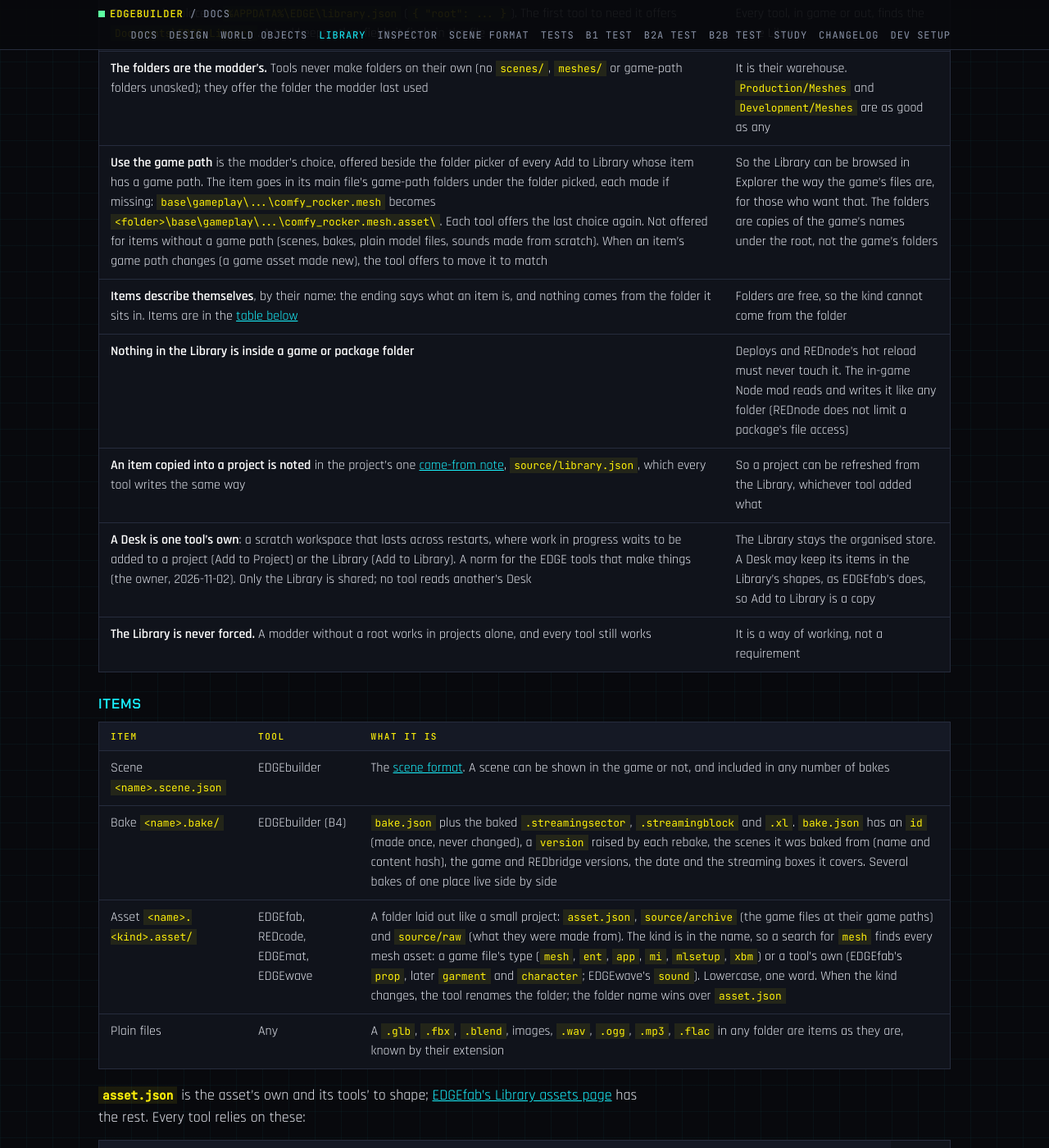
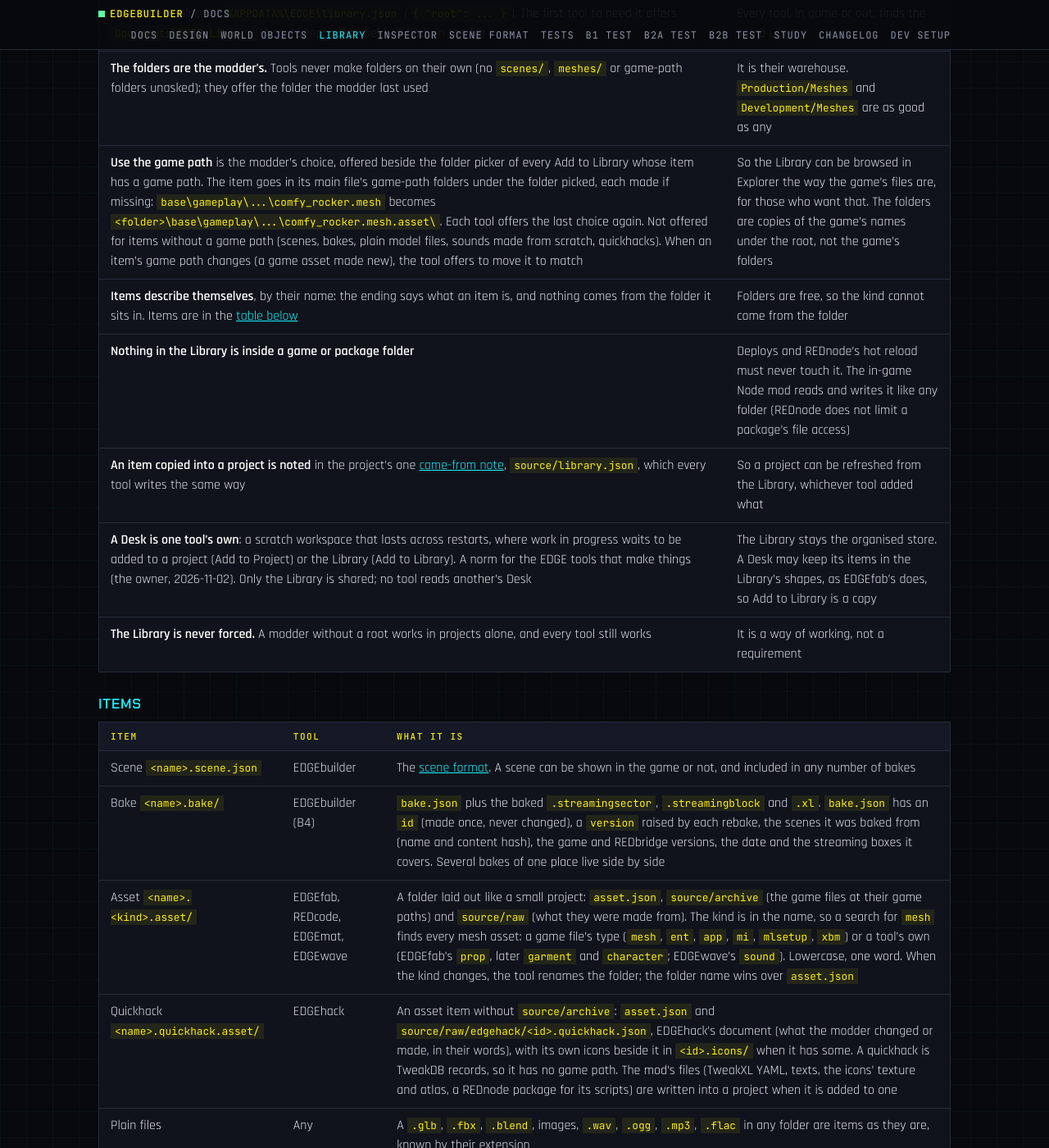
Before and after one commit to Edgemodders/EDGEbuilder, a Jekyll site: the page built from docs/library.md, in a window 1280 px wide and 1400 px high, scrolled down 1877 px. Shown: the whole window at 82% size. Built offline with Jekyll 4.4.1, drawn with Linux system fonts in a browser that asks for light colours; some of the changed text lies outside the part shown.

Commit message:
Library rules draft 4: EDGEhack's quickhack kind (#5)
An asset item without source/archive: asset.json and EDGEhack's document
in source/raw/edgehack. No game path, so main is the document and Use the
game path is not offered.

Co-Authored-By: Claude Opus 5.5 <noreply@anthropic.com>

```diff
--- a/docs/library.md
+++ b/docs/library.md
@@ -4,7 +4,7 @@ title: Library and world view
 
 # The Library and EDGEbuilder for VS Code
 
-Draft 3, 2026-11-04. Status: **agreed with the owner on 2026-10-29**, written from their idea and answers (draft 2: the root's default and Relocate, who keeps the rules; draft 3: the [shared rules](#shared-rules) for every EDGE tool, with assets, the came-from note, Use the game path and Desks, from the owner's directions of 2026-10-31 and 2026-11-02 through EDGEfab and EDGEwave, [issue #4](https://github.com/Edgemodders/EDGEbuilder/issues/4)). B3 builds the Library's first part. It changes where scenes and bakes live (B3, B4) and turns B7, the project builder, into an EDGEbuilder extension for VS Code with a map of the whole world.
+Draft 4, 2026-11-11. Status: **agreed with the owner on 2026-10-29**, written from their idea and answers (draft 2: the root's default and Relocate, who keeps the rules; draft 3: the [shared rules](#shared-rules) for every EDGE tool, with assets, the came-from note, Use the game path and Desks, from the owner's directions of 2026-10-31 and 2026-11-02 through EDGEfab and EDGEwave, [issue #4](https://github.com/Edgemodders/EDGEbuilder/issues/4); draft 4: EDGEhack's `quickhack` kind, [issue #5](https://github.com/Edgemodders/EDGEbuilder/issues/5)). B3 builds the Library's first part. It changes where scenes and bakes live (B3, B4) and turns B7, the project builder, into an EDGEbuilder extension for VS Code with a map of the whole world.
 
 ## The idea
 
@@ -33,7 +33,7 @@ These rules are the same for every EDGE tool that uses the Library. Since 2026-1
 |---|---|
 | **One root**, its place in `%APPDATA%\EDGE\library.json` (`{ "root": ... }`). The first tool to need it offers `Documents\EDGE Library`. A tool keeps other fields it finds in the file | Every tool, in game or out, finds the same Library |
 | **The folders are the modder's.** Tools never make folders on their own (no `scenes/`, `meshes/` or game-path folders unasked); they offer the folder the modder last used | It is their warehouse. `Production/Meshes` and `Development/Meshes` are as good as any |
-| **Use the game path** is the modder's choice, offered beside the folder picker of every Add to Library whose item has a game path. The item goes in its main file's game-path folders under the folder picked, each made if missing: `base\gameplay\...\comfy_rocker.mesh` becomes `<folder>\base\gameplay\...\comfy_rocker.mesh.asset\`. Each tool offers the last choice again. Not offered for items without a game path (scenes, bakes, plain model files, sounds made from scratch). When an item's game path changes (a game asset made new), the tool offers to move it to match | So the Library can be browsed in Explorer the way the game's files are, for those who want that. The folders are copies of the game's names under the root, not the game's folders |
+| **Use the game path** is the modder's choice, offered beside the folder picker of every Add to Library whose item has a game path. The item goes in its main file's game-path folders under the folder picked, each made if missing: `base\gameplay\...\comfy_rocker.mesh` becomes `<folder>\base\gameplay\...\comfy_rocker.mesh.asset\`. Each tool offers the last choice again. Not offered for items without a game path (scenes, bakes, plain model files, sounds made from scratch, quickhacks). When an item's game path changes (a game asset made new), the tool offers to move it to match | So the Library can be browsed in Explorer the way the game's files are, for those who want that. The folders are copies of the game's names under the root, not the game's folders |
 | **Items describe themselves**, by their name: the ending says what an item is, and nothing comes from the folder it sits in. Items are in the [table below](#items) | Folders are free, so the kind cannot come from the folder |
 | **Nothing in the Library is inside a game or package folder** | Deploys and REDnode's hot reload must never touch it. The in-game Node mod reads and writes it like any folder (REDnode does not limit a package's file access) |
 | **An item copied into a project is noted** in the project's one [came-from note](#the-came-from-note), `source/library.json`, which every tool writes the same way | So a project can be refreshed from the Library, whichever tool added what |
@@ -47,6 +47,7 @@ These rules are the same for every EDGE tool that uses the Library. Since 2026-1
 | Scene `<name>.scene.json` | EDGEbuilder | The [scene format](scene.md). A scene can be shown in the game or not, and included in any number of bakes |
 | Bake `<name>.bake/` | EDGEbuilder (B4) | `bake.json` plus the baked `.streamingsector`, `.streamingblock` and `.xl`. `bake.json` has an `id` (made once, never changed), a `version` raised by each rebake, the scenes it was baked from (name and content hash), the game and REDbridge versions, the date and the streaming boxes it covers. Several bakes of one place live side by side |
 | Asset `<name>.<kind>.asset/` | EDGEfab, REDcode, EDGEmat, EDGEwave | A folder laid out like a small project: `asset.json`, `source/archive` (the game files at their game paths) and `source/raw` (what they were made from). The kind is in the name, so a search for `mesh` finds every mesh asset: a game file's type (`mesh`, `ent`, `app`, `mi`, `mlsetup`, `xbm`) or a tool's own (EDGEfab's `prop`, later `garment` and `character`; EDGEwave's `sound`). Lowercase, one word. When the kind changes, the tool renames the folder; the folder name wins over `asset.json` |
+| Quickhack `<name>.quickhack.asset/` | EDGEhack | An asset item without `source/archive`: `asset.json` and `source/raw/edgehack/<id>.quickhack.json`, EDGEhack's document (what the modder changed or made, in their words), with its own icons beside it in `<id>.icons/` when it has some. A quickhack is TweakDB records, so it has no game path. The mod's files (TweakXL YAML, texts, the icons' texture and atlas, a REDnode package for its scripts) are written into a project when it is added to one |
 | Plain files | Any | A `.glb`, `.fbx`, `.blend`, images, `.wav`, `.ogg`, `.mp3`, `.flac` in any folder are items as they are, known by their extension |
 
 **`asset.json`** is the asset's own and its tools' to shape; [EDGEfab's Library assets page](https://edgemodders.github.io/EDGEfab/library.html#the-asset-item-proposed) has the rest. Every tool relies on these:
@@ -57,7 +58,7 @@ These rules are the same for every EDGE tool that uses the Library. Since 2026-1
 | `id` | A random id made once and never changed, so projects find the item after it is renamed or moved |
 | `name` | The modder's name for it |
 | `kind` | The same as in the folder name |
-| `main` | The game path of the file a tool opens or places (a prop's `.ent`, a mesh's `.mesh`). For a sound, `render`: the WAV a project takes |
+| `main` | The game path of the file a tool opens or places (a prop's `.ent`, a mesh's `.mesh`). For a sound, `render`: the WAV a project takes. For a quickhack, which has no game path, the document's path in the item (`source/raw/edgehack/<id>.quickhack.json`) |
 | `version` | A whole number, raised by each change |
 
 ### The came-from note
@@ -185,5 +186,6 @@ E0 can run early, beside B2c or B3, since it touches only REDbridge and a script
 
 - **The rules' home** (agreed): this page keeps the [shared rules](#shared-rules) until a second tool uses the Library; then they move to the platform's wiki. Done on 2026-11-04: the wiki's [The EDGE Library](https://edgemodders.ai/wiki/library.html) explains them for modders, and this page keeps the exact shapes for tool makers.
 - **Assets in the rules** (draft 3, 2026-11-04, [issue #4](https://github.com/Edgemodders/EDGEbuilder/issues/4)): EDGEfab's asset item and its `source/library.json` adopted for every tool, EDGEwave's `sound` kind, Use the game path, Desks. Browse and the sector view listing Library assets come later, with the "not in the game yet" flag.
+- **Quickhacks** (draft 4, 2026-11-11, [issue #5](https://github.com/Edgemodders/EDGEbuilder/issues/5), from EDGEhack's H5 Library with the owner's agreement): the `quickhack` kind, an asset with no game path, so `main` is its document and Use the game path is not offered. Its came-from entries say `by: "edgehack"`.
 - **The default folder** (agreed 2026-11-03): `Documents\EDGE Library`, as offered above. B3-2 builds the root setting, saving into and opening from Library folders, the Library tab and scenes on; see the design's [Scenes and the Library](design.md#scenes-and-the-library-b3-2). Relocate comes later.
 - EDGEscene, an empty repo of 2026-10-27, was deleted by the owner: residue of early ideas, not a home for this.
```
